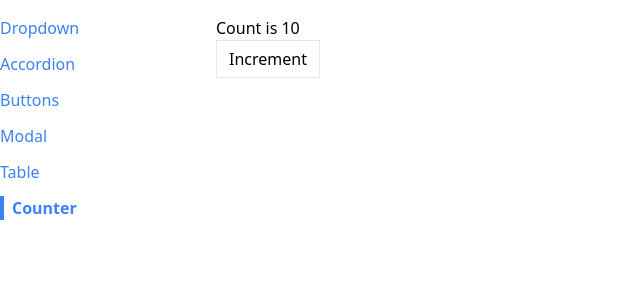
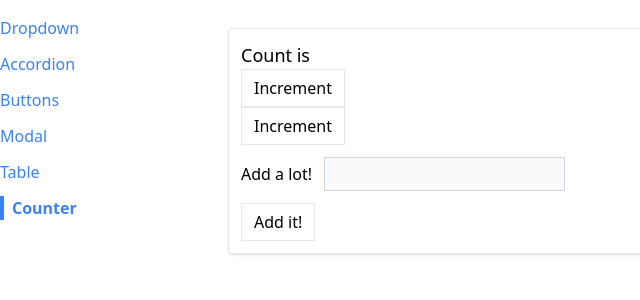
Before and after one commit to luisc8487/navigation-routing-system, a React (Create React App) app in the folder react-comp/: page /counter in a window 1280 px wide. Shown: the top 300 px of the page, without its empty margins (0-640 px from the left). Built offline with nearby package versions, Linux system fonts and the light colour scheme.

Commit message:
added the form

```diff
--- a/react-comp/src/pages/CounterPage.jsx
+++ b/react-comp/src/pages/CounterPage.jsx
@@ -1,13 +1,32 @@
-import useCounter from "../hooks/use-counter";
+import {useState} from "react";
 import Button from "../components/Button";
+import Panel from "../components/Panel";
 
 function CounterPage({initalCount}) {
-  const {count, increment} = useCounter(initalCount);
+  const {count, setCount} = useState(initalCount);
+
+  const increment = () => {
+    setCount(count + 1);
+  };
+
+  const decrement = () => {
+    setCount(count - 1);
+  };
+
   return (
-    <div>
-      <h1>Count is {count}</h1>
-      <Button onClick={increment}>Increment</Button>
-    </div>
+    <Panel className="m-3">
+      <h1 className="text-lg">Count is {count}</h1>
+      <div>
+        <Button onClick={decrement}>Increment</Button>
+        <Button onClick={increment}>Increment</Button>
+      </div>
+
+      <form>
+        <label>Add a lot!</label>
+        <input type="number" className="p-1 m-3 bg-gray-50 border border-gray-300"/>
+        <Button>Add it!</Button>
+      </form>
+    </Panel>
   );
 }
 export default CounterPage;
```
